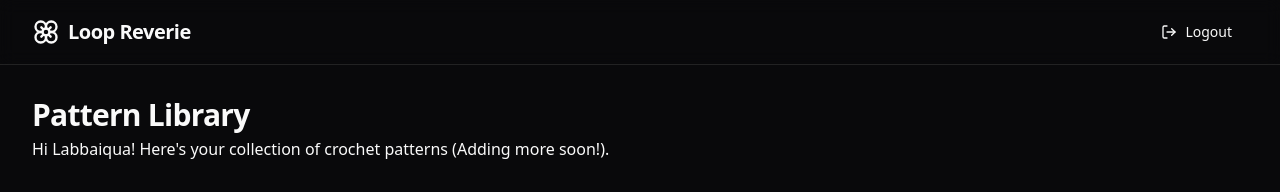
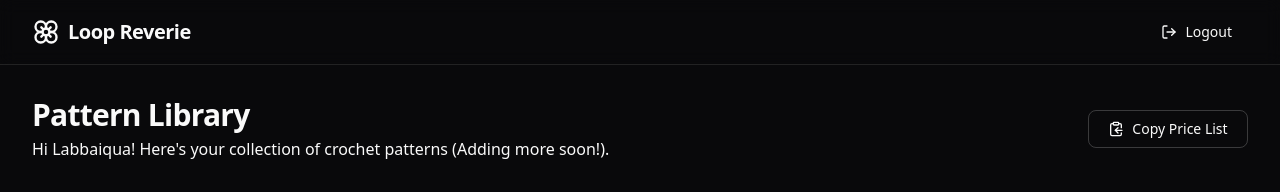
Before and after one commit to rajin-khan/Loop-Reverie-Library, a React (Vite) app: page / in a window 1280 px wide. Shown: the top 192 px of the page. Built offline with nearby package versions, Linux system fonts and the light colour scheme; sample sign-in values are in the browser's storage; grey boxes are pictures that could not be loaded.

Commit message:
Add price list copy button

```diff
--- /dev/null
+++ b/src/components/ui/PriceListCopyButton.tsx
@@ -0,0 +1,90 @@
+// src/components/ui/PriceListCopyButton.tsx (Enhanced Version)
+import { useState } from 'react';
+import { ClipboardCopy, CheckCircle, XCircle } from 'lucide-react';
+
+const PriceListCopyButton = () => {
+  const [status, setStatus] = useState<'idle' | 'success' | 'error'>('idle');
+
+  const handleCopyPriceList = () => {
+    const priceListText = `
+Loop Reverie - Flower Price List
+(Per Stick)
+================================
+
+- Baby's Breath: 200 tk
+- Carnation: 350 tk
+- Cosmos: 350 tk
+- Daisies: 250 tk
+- Forget-Me-Not: 250 tk
+- Gajra (Plain): 300 tk
+- Lavender: 200~400 tk
+- Lilies: 450 tk
+- Lily of the Valley: 375 tk
+- Orchids: 375 tk
+- Ping Pong Flower: 350 tk
+- Roses (Layered): 400 tk
+- Roses (Simple): 250 tk
+- Roses (Special): 350 tk
+- Sunflower (Large): 550 tk
+- Sunflower (Mini): 350 tk
+- Tulips: 250 tk
+
+--- Extras & Notes ---
+- For Gajra, each additional rose: 50 tk
+- Additional Leaf Sticks: 80 tk
+- The number of flowers per stick may vary based on individual flower.
+- Color customization is fully free based on yarn availability.
+    `.trim();
+
+    // The navigator.clipboard API is promise-based and works cross-platform
+    navigator.clipboard.writeText(priceListText).then(
+      () => {
+        // --- Success State ---
+        setStatus('success');
+        setTimeout(() => setStatus('idle'), 2500); // Reset after 2.5 seconds
+      },
+      (err) => {
+        // --- Error State ---
+        console.error('Failed to copy price list: ', err);
+        setStatus('error');
+        setTimeout(() => setStatus('idle'), 3000); // Reset after 3 seconds
+      }
+    );
+  };
+
+  // --- Dynamic Content based on status ---
+  const buttonContent = {
+    idle: {
+      text: 'Copy Price List',
+      icon: <ClipboardCopy size={16} />,
+      classes: 'bg-accent text-accent-foreground border-white/20 hover:bg-accent/80',
+    },
+    success: {
+      text: 'Copied!',
+      icon: <CheckCircle size={16} />,
+      classes: 'bg-green-500/20 text-green-400 border-green-500/50',
+    },
+    error: {
+      text: 'Copy Failed',
+      icon: <XCircle size={16} />,
+      classes: 'bg-red-500/20 text-red-400 border-red-500/50',
+    },
+  }[status];
+
+  const baseClasses = "flex items-center justify-center gap-2 px-4 py-2 w-[160px] rounded-lg text-sm font-medium border transition-all duration-300";
+
+  return (
+    <button
+      onClick={handleCopyPriceList}
+      // Combine base classes with status-specific classes
+      className={`${baseClasses} ${buttonContent.classes}`}
+      // Disable the button when it's not in the idle state to prevent spamming
+      disabled={status !== 'idle'}
+    >
+      {buttonContent.icon}
+      {buttonContent.text}
+    </button>
+  );
+};
+
+export default PriceListCopyButton;
--- a/src/pages/PatternLibrary.tsx
+++ b/src/pages/PatternLibrary.tsx
@@ -1,17 +1,20 @@
-// src/pages/PatternLibrary.tsx
+// src/pages/PatternLibrary.tsx (Refactored)
 import Footer from '../components/layout/Footer';
 import Header from '../components/layout/Header';
 import PatternList from '../components/patterns/PatternList';
+import PriceListCopyButton from '../components/ui/PriceListCopyButton'; // Import the new component
 
 const PatternLibrary = () => {
   return (
     <div className="flex flex-col min-h-screen bg-background">
       <Header />
-      {/* UPDATE: Add animation class */}
       <main className="flex-grow container mx-auto px-4 sm:px-6 lg:px-8 py-8 animate-fadeIn">
-        <div className="mb-8">
+        <div className="mb-8 flex justify-between items-center">
+          <div>
             <h1 className="text-3xl font-bold tracking-tight text-foreground">Pattern Library</h1>
             <p className="text-foreground/70 mt-1">Hi Labbaiqua! Here's your collection of crochet patterns (Adding more soon!).</p>
+          </div>
+          <PriceListCopyButton />
         </div>
         <PatternList />
       </main>
```
